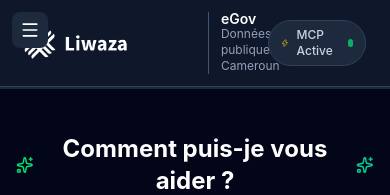
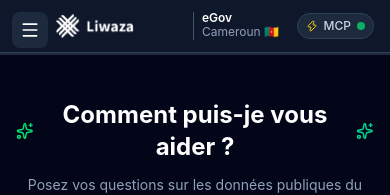
Before and after one commit to lustrellesobze/liwaza-egov-mcp, a React (Vite) app in the folder frontend/: page / in a window 390 px wide. Shown: the top 195 px of the page. Built offline with nearby package versions, Linux system fonts and the light colour scheme; no server answers.

Commit message:
fix: header responsive logo size

```diff
--- a/frontend/src/components/Header.tsx
+++ b/frontend/src/components/Header.tsx
@@ -3,17 +3,17 @@ import { Zap } from 'lucide-react'
 
 export default function Header() {
   return (
-    <header className="flex items-center justify-between px-6 py-3 border-b border-slate-700 bg-slate-900">
-      <div className="flex items-center gap-3">
-        <img src={logo} alt="Liwaza" className="h-8 brightness-0 invert" />
-        <div className="border-l border-slate-600 pl-3">
-          <p className="text-white font-semibold text-sm leading-none">eGov</p>
-          <p className="text-slate-400 text-xs">Données publiques Cameroun</p>
+    <header className="flex items-center justify-between px-4 py-3 border-b border-slate-700 bg-slate-900">
+      <div className="flex items-center gap-2 ml-10 md:ml-0">
+        <img src={logo} alt="Liwaza" className="h-6 brightness-0 invert" />
+        <div className="border-l border-slate-600 pl-2">
+          <p className="text-white font-semibold text-xs leading-none">eGov</p>
+          <p className="text-slate-400 text-xs">Cameroun 🇨🇲</p>
         </div>
       </div>
-      <div className="flex items-center gap-2 bg-slate-800 px-3 py-1.5 rounded-full border border-slate-700">
+      <div className="flex items-center gap-1.5 bg-slate-800 px-2 py-1 rounded-full border border-slate-700">
         <Zap className="w-3 h-3 text-yellow-400" />
-        <span className="text-slate-300 text-xs font-medium">MCP Active</span>
+        <span className="text-slate-300 text-xs font-medium">MCP</span>
         <span className="w-2 h-2 rounded-full bg-green-400 animate-pulse" />
       </div>
     </header>
```
